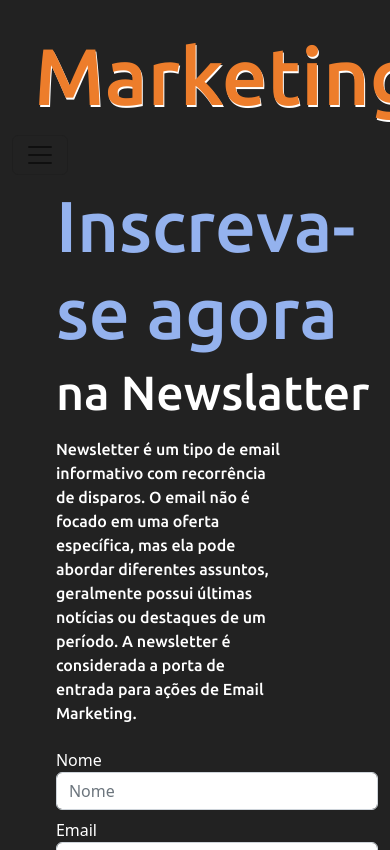
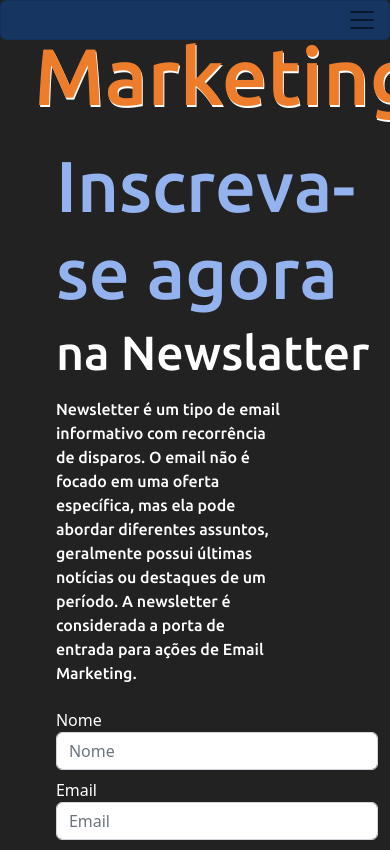
Before and after one commit to JMSCsilva/Landing-Page, a plain HTML site: page index.html in a window 390 px wide. Shown: the top 850 px of the page. Drawn offline with nearby package versions, Linux system fonts and the light colour scheme.

Commit message:
Commit initial

```diff
--- a/index.html
+++ b/index.html
@@ -23,7 +23,7 @@
         <nav class="navbar navbar-expand-lg ">
             <div class="container-fluid">
               <a class="navbar-brand" href="#">Marketing </a>
-              <button class="navbar-toggler" type="button" data-bs-toggle="collapse" data-bs-target="#navbarNav" aria-controls="#navbarNav" aria-expanded="false" aria-label="Toggle navigation">
+              <button class="navbar-toggler fixed-top" type="button" data-bs-toggle="collapse" data-bs-target="#navbarNav" aria-controls="#navbarNav" aria-expanded="false" aria-label="Toggle navigation">
                 <span class="navbar-toggler-icon"></span>
               </button>
               <div class="collapse navbar-collapse" id="navbarNav">
--- a/style.css
+++ b/style.css
@@ -62,6 +62,12 @@ body{
 
 .nav-botom{
     padding: 0 30%;
+
+}
+.navbar-toggler{
+    background-color: #163561;
+    text-align: right;
+
 
 }
 
```
